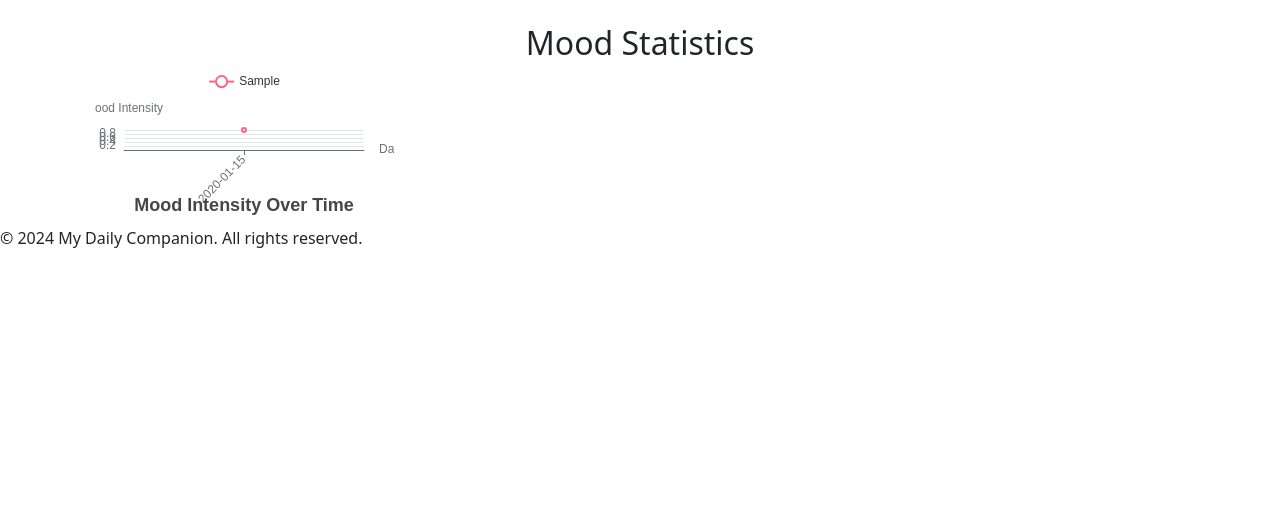
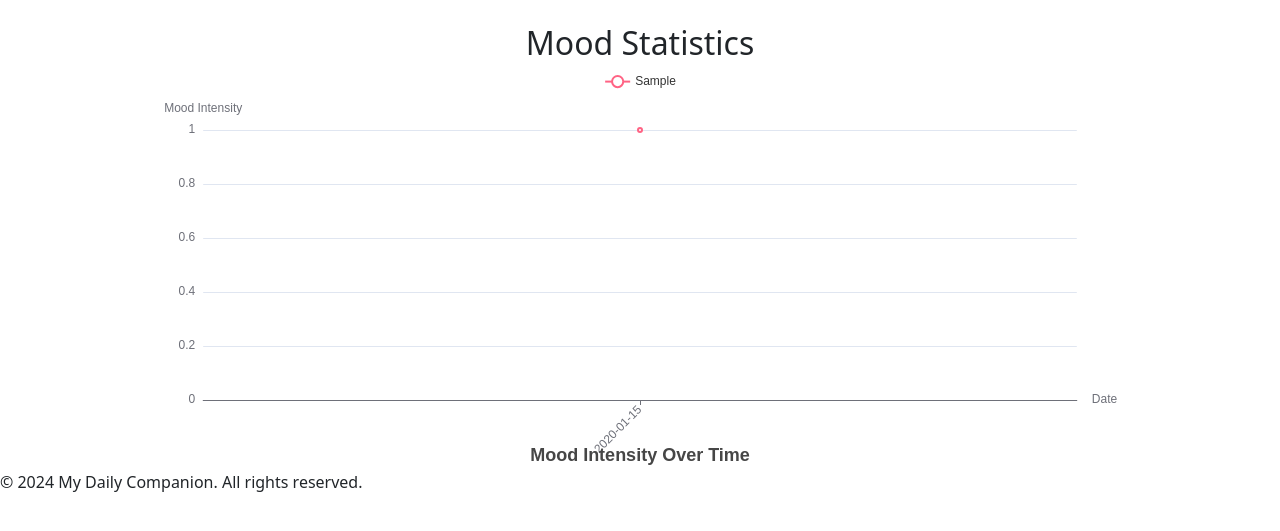
Before and after one commit to Harshit-code-tech/rakhi-2-, a Django app: page /mood_statistics/ in a window 1280 px wide. Shown: the part 56-587 px from the top of the page. Run offline with Django 3.2, Linux system fonts and the light colour scheme; a user stored in the database is signed in; tables that the repository leaves empty hold one stand-in row (values such as "Sample post").

Commit message:
Update mood_statistics.html

```diff
--- a/rakhi2/my_daily_companion/app/templates/mood_statistics.html
+++ b/rakhi2/my_daily_companion/app/templates/mood_statistics.html
@@ -5,7 +5,7 @@
 <div class="container">
     <h2 class="text-center">Mood Statistics</h2>
     <div class="chart-container">
-        <canvas id="moodTimelineChart"></canvas>
+        <div id="moodTimelineChart" style="width: 100%; height: 400px;"></div>
     </div>
     <!-- Hidden element to store JSON data for JavaScript -->
     <div id="moodData" style="display: none;">{{ mood_statistics|escapejs }}</div>
```
